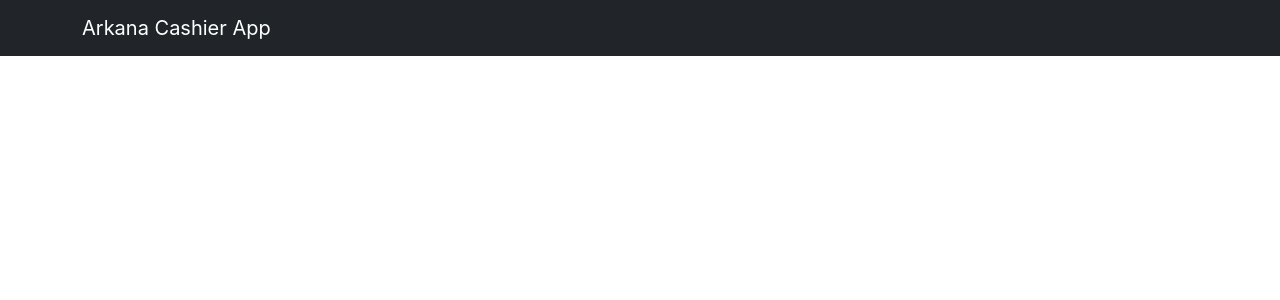
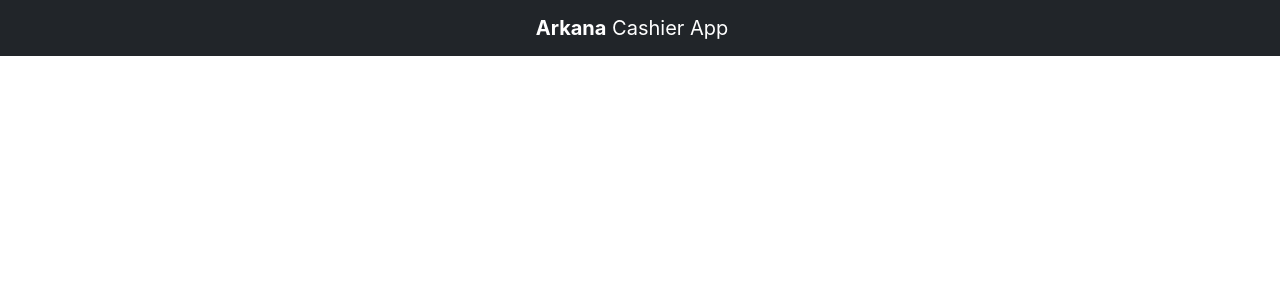
Before and after one commit to zainahda/cashier-app, a React (Create React App) app: page / in a window 1280 px wide. Shown: the top 300 px of the page. Built offline with nearby package versions, Linux system fonts and the light colour scheme.

Commit message:
Setting layout navbar

```diff
--- a/src/component/NavbarComponent.js
+++ b/src/component/NavbarComponent.js
@@ -4,9 +4,9 @@
 const NavbarComponent = () => {
   return (
     <Navbar bg="dark" variant="dark">
-    <Container>
+    <Container className="d-flex justify-content-center">
       <Navbar.Brand href="#home">
-      Arkana Cashier App
+      <strong>Arkana</strong> Cashier App
       </Navbar.Brand>
     </Container>
   </Navbar>
```
